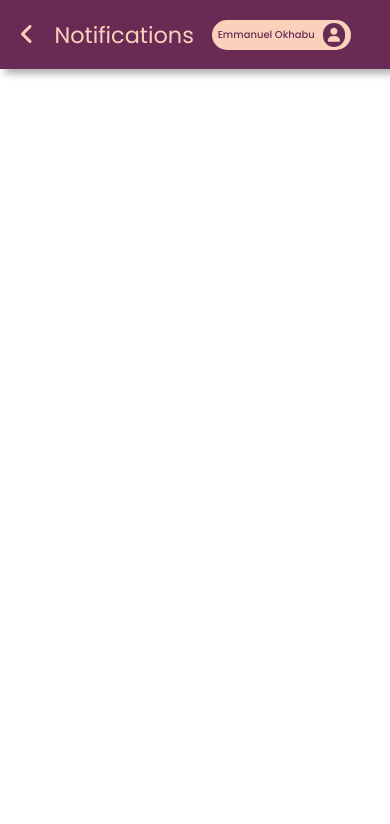
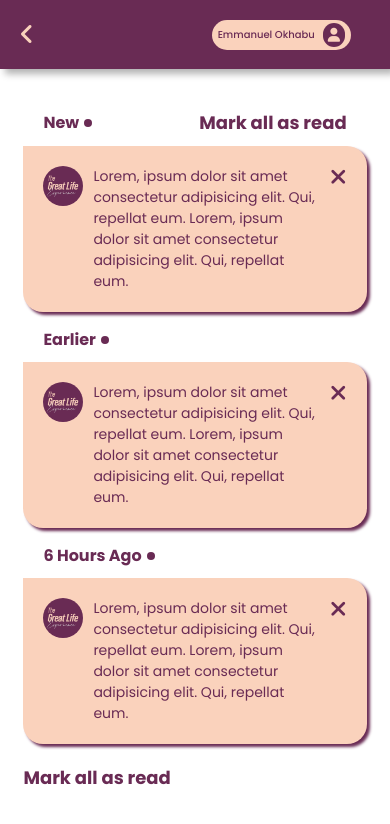
Before and after one commit to unigwesunday7/the-great-life-experience, a plain HTML site: page pages/notification.html in a window 390 px wide. Drawn offline with Linux system fonts and the light colour scheme.

Commit message:
Notification page styled and responsive

```diff
--- a/css/notification.css
+++ b/css/notification.css
@@ -123,6 +123,103 @@ nav {
   margin-bottom: 20px;
 }
 
+/* ================= Comment Section ================ */
+.comment-wrapper {
+  width: 100%;
+  padding: 40px 10%;
+}
+
+.comment-list {
+  margin-bottom: 15px;
+}
+
+.comments {
+  display: flex;
+  align-items: center;
+  justify-content: space-between;
+  margin-bottom: 10px;
+  padding: 0 20px;
+}
+
+.time {
+  display: flex;
+  align-items: center;
+  justify-content: center;
+  gap: 5px;
+  color: #692b54;
+}
+
+.time p {
+  font-size: 16px;
+  font-weight: 700;
+  user-select: none;
+}
+
+.time .status {
+  background-color: #692b54;
+  width: 8px;
+  height: 8px;
+  border-radius: 100px;
+}
+
+.mark-all {
+  color: #692b54;
+  font-size: 18px;
+  font-weight: 700;
+  cursor: pointer;
+  user-select: none;
+}
+
+.comment-box {
+  width: 100%;
+  padding: 20px;
+  margin-bottom: 10px;
+  color: #692b54;
+  background-color: #fad2bc;
+  border-radius: 0 20px 20px 20px;
+  display: flex;
+  align-items: top;
+  gap: 10px;
+  box-shadow: 3px 3px 3px #692b54;
+}
+.comment-box .avatar {
+  width: 50px;
+  height: 50px;
+  border-radius: 100px;
+  background-color: #692b54;
+  display: flex;
+  align-items: center;
+  justify-content: center;
+}
+.comment-box .avatar img {
+  width: 100%;
+  user-select: none;
+}
+.comment-box .comment {
+  word-wrap: balance;
+}
+.delete {
+  display: flex;
+  align-content: center;
+  justify-items: center;
+}
+.fa-xmark {
+  font-size: 22px;
+  font-weight: 900;
+  cursor: pointer;
+}
+.viewAll {
+  width: 100%;
+  margin-top: 20px;
+}
+.viewAll p {
+  color: #692b54;
+  font-size: 18px;
+  font-weight: 700;
+  cursor: pointer;
+  user-select: none;
+}
+
 /* Media query */
 
 @media screen and (max-width: 1024px) {
@@ -148,6 +245,9 @@ nav {
   .notifications {
     font-size: 1.2em;
   }
+  .comment-wrapper {
+    padding: 40px 6%;
+  }
 }
 
 @media screen and (max-width: 768px) {
@@ -168,6 +268,9 @@ nav {
   }
   .navLinks.responsive {
     width: 45%;
+  }
+  .comment-wrapper {
+    padding: 40px 6%;
   }
 }
 
@@ -193,6 +296,13 @@ nav {
   .navLinks .icon {
     margin-right: 10%;
   }
+  .comment-box .avatar {
+    width: 40px;
+    height: 40px;
+  }
+  .comment-box .comment {
+    font-size: 14px;
+  }
 }
 
 @media screen and (max-width: 450px) {
@@ -214,6 +324,9 @@ nav {
   .navLinks {
     width: 100%;
   }
+  .back-arrow p {
+    display: none;
+  }
   .navLinks.responsive {
     width: 100%;
   }
@@ -226,17 +339,46 @@ nav {
   .navLinks a {
     font-size: 11px;
   }
+  .back-arrow {
+    gap: 10px;
+  }
+  .back-arrow a {
+    font-size: 1.5em;
+  }
+
   .navLinks .icon {
     margin-right: 7%;
+    margin-top: 20px;
+  }
+  .comments {
+    padding: 0;
+  }
+  .time p {
+    font-size: 14px;
+  }
+  .mark-all {
+    font-size: 16px;
+  }
+  .comment-box {
+    padding: 10px;
+  }
+  .comment-box .avatar {
+    width: 35px;
+    height: 35px;
+  }
+  .comment-box .comment {
+    font-size: 12px;
+  }
+
+  .mark-all {
+    font-size: 14px;
+  }
+  .fa-xmark {
+    font-size: 18px;
   }
 }
 
 @media screen and (max-width: 300px) {
-    nav .logo {
-      width: 50px;
-      height: 50px;
+  /* .navLinks .icon {
+  } */
 }
-    .navLinks .icon {
-      margin-top: 25px;
-  }
-}
--- a/pages/notification.html
+++ b/pages/notification.html
@@ -46,7 +46,80 @@
       </div>
     </nav>
 
+    <div class="comment-wrapper">
+      <div class="comment-list">
+        <div class="comments">
+          <div class="time">
+            <p>New</p>
+            <div class="status"></div>
+          </div>
+          <p class="mark-all">Mark all as read</p>
+        </div>
+        <div class="comment-box">
+          <div>
+          <div class="avatar">
+            <img src="../assets/images/logo.png" alt="">
+          </div>
+        </div>
+          <p class="comment">
+            Lorem, ipsum dolor sit amet consectetur adipisicing elit. Qui, repellat eum.
+            Lorem, ipsum dolor sit amet consectetur adipisicing elit. Qui, repellat eum.
+          </p>
+          <div class="delete">
+            <i class="fa-sharp fa-solid fa-xmark"></i>
+          </div>
+        </div>
+      </div>
 
 
+      <div class="comment-list">
+        <div class="comments">
+          <div class="time">
+            <p>Earlier</p>
+            <div class="status"></div>
+          </div>
+        </div>
+        <div class="comment-box">
+          <div>
+          <div class="avatar">
+            <img src="../assets/images/logo.png" alt="">
+          </div>
+        </div>
+          <p class="comment">
+            Lorem, ipsum dolor sit amet consectetur adipisicing elit. Qui, repellat eum.
+            Lorem, ipsum dolor sit amet consectetur adipisicing elit. Qui, repellat eum.
+          </p>
+          <div class="delete">
+            <i class="fa-sharp fa-solid fa-xmark"></i>
+          </div>
+        </div>
+      </div>
+      <div class="comment-list">
+        <div class="comments">
+          <div class="time">
+            <p>6 Hours Ago</p>
+            <div class="status"></div>
+          </div>
+        </div>
+        <div class="comment-box">
+          <div>
+          <div class="avatar">
+            <img src="../assets/images/logo.png" alt="">
+          </div>
+        </div>
+          <p class="comment">
+            Lorem, ipsum dolor sit amet consectetur adipisicing elit. Qui, repellat eum.
+            Lorem, ipsum dolor sit amet consectetur adipisicing elit. Qui, repellat eum.
+          </p>
+          <div class="delete">
+            <i class="fa-sharp fa-solid fa-xmark"></i>
+          </div>
+        </div>
+      </div>
+
+      <div class="viewAll">
+        <p class="">Mark all as read</p>
+      </div>
+    </div>
   </body>
 </html>
--- a/pages/playhead.html
+++ b/pages/playhead.html
@@ -16,7 +16,6 @@
     <link rel="stylesheet" href="../css/playhead.css" />
 
     <!-- ======== Link to Javascript file ========= -->
-    <script src="../js/playhead.js" defer></script>
   </head>
   <body>
     <!-- ============================= Navbar Section ===================== -->
@@ -34,7 +33,7 @@
         </div>
 
         <!-- ========================= Notification ======================== -->
-        <a href="/pages/notification.html" class="nav-items">
+        <a href="../pages/notification.html" class="nav-items">
           <div class="notifications">
             <i class="fa fa-solid fa-bell" id="bell"></i>
             <p>Notifications</p>
@@ -58,7 +57,7 @@
         </a>
       </div>
       <div class="videoWrapper">
-        <video autoplay controls>
+        <video autoplay controls controlsList="nodownload">
           <source
             src="../assets/videos/atoms_-_8579 (720p).mp4"
             type="video/mp4"
@@ -83,10 +82,10 @@
 
       <div class="reactions">
         <i class="fa fa-solid fa-eye"></i>
-        <input type="number" value="0" />
+        <!-- <input type="number" value="0" /> -->
         <!-- <span class="Views">Views</span> -->
-        <i class="fa fa-solid fa-heart"></i>
-        <input type="number" value="0" />
+        <i class="fa fa-light fa-heart"></i>
+        <!-- <input type="number" value="0" /> -->
         <!-- <span class="Views">Likes</span> -->
       </div>
 
@@ -119,5 +118,7 @@
         </form>
       </div>
     </div>
+
+    <script src="../js/playhead.js" defer></script>
   </body>
 </html>
```
Also changed, not shown: pages/library.html (+1 -1 lines). Lines whose indentation alone changed are shown as unchanged.
